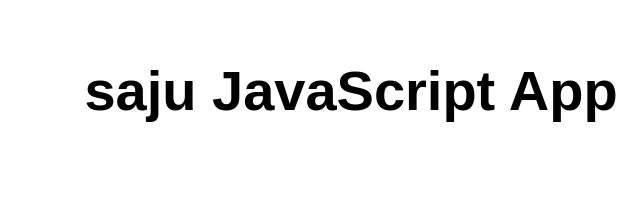
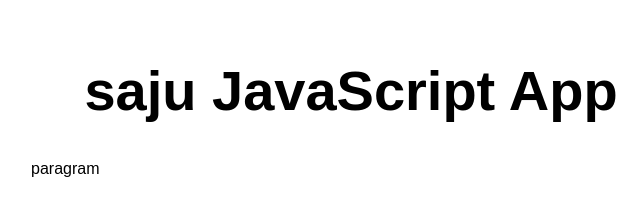
Before and after one commit to DrSajuMohanan/my-first-static-web-app, a website: page src/index.html in a window 1280 px wide. Shown: the full height of the page, 289-929 px from the left. Drawn offline with Linux system fonts and the light colour scheme.

Commit message:
Update index.html

```diff
--- a/src/index.html
+++ b/src/index.html
@@ -11,6 +11,7 @@
 <body>
   <main>
     <h1>saju JavaScript App</h1>
+    <p> paragram </p>
   </main>
 </body>
 
```
